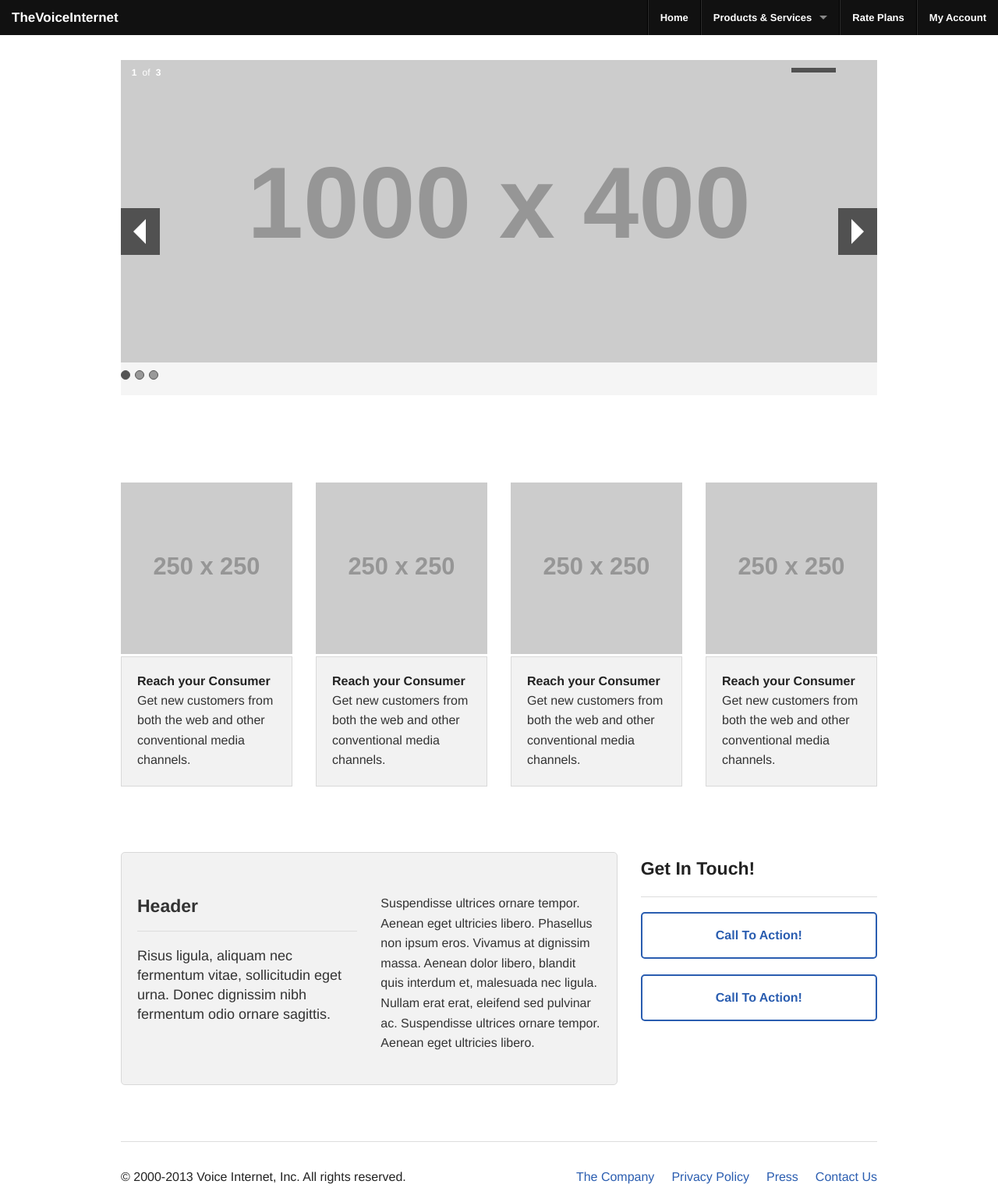
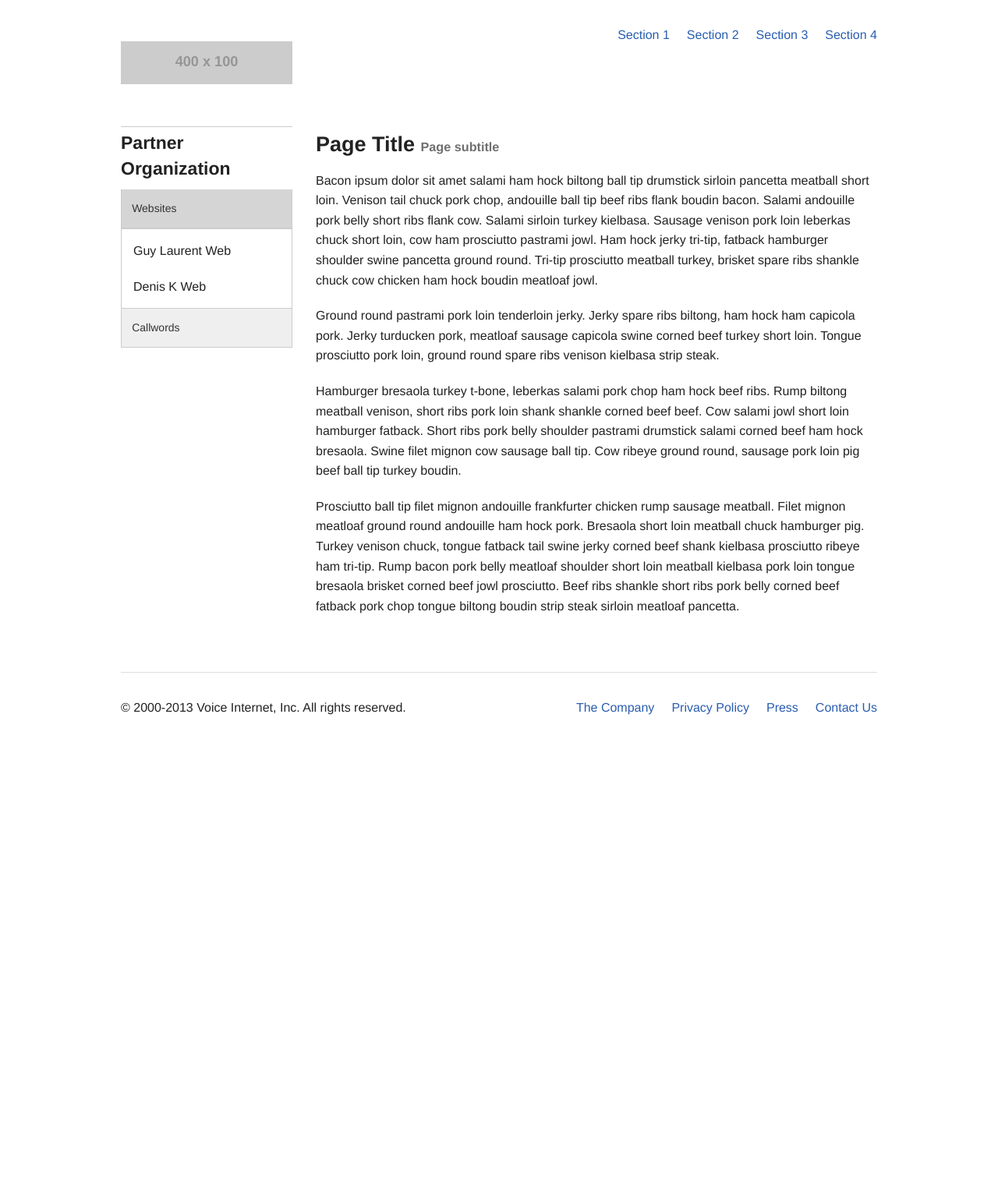
Before and after one commit to denisinla/tvi, a website: page public/index.html in a window 1280 px wide. Shown: the whole page at 78% size. After the commit the page ends 941 px from the top, so only its background shows below. Drawn offline with Linux system fonts and the light colour scheme; placeholder pictures from the web are drawn by us.

Commit message:
Added new page for partners only.

```diff
--- a/public/index.html
+++ b/public/index.html
@@ -13,202 +13,68 @@
 </head>
 <body>
 
+<!-- Header and Nav -->
 
-<!-- Navigation -->
+  <div class="row">
+    <div class="large-3 columns">
+      <h1><img src="http://placehold.it/400x100&text=Logo" /></h1>
+    </div>
+    <div class="large-9 columns">
+      <ul class="inline-list right">
+        <li><a href="#">Section 1</a></li>
+        <li><a href="#">Section 2</a></li>
+        <li><a href="#">Section 3</a></li>
+        <li><a href="#">Section 4</a></li>
+      </ul>
+    </div>
+  </div>
 
-  <nav class="top-bar">
-    <ul class="title-area">
-      <!-- Title Area -->
-      <li class="name">
-        <h1>
-          <a href="#">
-            TheVoiceInternet
-          </a>
-        </h1>
-      </li>
-      <li class="toggle-topbar menu-icon"><a href="#"><span>menu</span></a></li>
-    </ul>
-
-    <section class="top-bar-section">
-      <!-- Right Nav Section -->
-      <ul class="right">
-        <li class="divider"></li>
-        <li><a href="#">Home</a></li>
-        <li class="divider"></li>
-        <li class="has-dropdown">
-          <a href="#">Products &amp; Services</a>
-          <ul class="dropdown">
-            <li class="has-dropdown">
-              <a href="#" class="">Pay-Per-Call</a>
-              <ul class="dropdown">
-                <li><a href="#">Introduction</a></li>
-                <li><a href="#">How It Works</a></li>
-                <li><a href="#">Benefits</a></li>
-                <li><a href="#">FAQs</a></li>
-                <li><a href="#">Featured Campaigns</a></li>
-              </ul>
-            </li>
-            <li class="has-dropdown">
-            	<a href="#">Call Generation Services</a>
-            	<ul class="dropdown">
-            		<li><a href="#">National Callwords</a></li>
-                <li><a href="#">City Callwords</a></li>
-                <li><a href="#">Category Callwords</a></li>
-                <li><a href="#">Click-To-Call Links</a></li>
-                <li><a href="#">Virtual Phone Numbers</a></li>
-            	</ul>
-            </li>
-            <li class="has-dropdown">
-            	<a href="#">Call Management</a>
-            	<ul class="dropdown">
-            		<li><a href="#">Virtual Receptionist</a></li>
-                <li><a href="#">Virtual Office</a></li>
-                <li><a href="#">Interview Agents</a></li>
-                <li><a href="#">Time-based Routing</a></li>
-                <li><a href="#">Web Fax Service</a></li>
-                <li><a href="#">Tracking &amp; Reporting</a></li>
-                <li><a href="#">Contest Manager</a></li>
-            	</ul>
-            </li>
-          </ul>
-        </li>
-        <li class="divider"></li>
-        <li><a href="#">Rate Plans</a></li>
-        <li class="divider"></li>
-        <li><a href="#">My Account</a></li>
-      </ul>
-    </section>
-  </nav>
-
-  <!-- End Top Bar -->
-
-<div class="row">
-    <div class="large-12 columns">
-
-    <!-- Desktop Slider -->
-
-      <div class="hide-for-small">
-        <div id="featured" data-orbit>
-              <img src="http://placehold.it/1000x400&text=Slide Image" alt="slide image">
-              <img src="http://placehold.it/1000x400&text=Slide Image" alt="slide image">
-              <img src="http://placehold.it/1000x400&text=Slide Image" alt="slide image">
-          </div>
-        </div>
-
-    <!-- End Desktop Slider -->
+  <!-- End Header and Nav -->
 
 
-    <!-- Mobile Header -->
+  <div class="row">
 
+    <!-- Main Content Section -->
+    <!-- This has been source ordered to come first in the markup (and on small devices) but to be to the right of the nav on larger screens -->
+    <div class="large-9 push-3 columns">
 
-    <div class="row">
-      <div class="small-12 show-for-small"><br>
-        <img src="http://placehold.it/1000x600&text=For Small Screens" />
-      </div>
+      <h3>Page Title <small>Page subtitle</small></h3>
+
+      <p>Bacon ipsum dolor sit amet salami ham hock biltong ball tip drumstick sirloin pancetta meatball short loin. Venison tail chuck pork chop, andouille ball tip beef ribs flank boudin bacon. Salami andouille pork belly short ribs flank cow. Salami sirloin turkey kielbasa. Sausage venison pork loin leberkas chuck short loin, cow ham prosciutto pastrami jowl. Ham hock jerky tri-tip, fatback hamburger shoulder swine pancetta ground round. Tri-tip prosciutto meatball turkey, brisket spare ribs shankle chuck cow chicken ham hock boudin meatloaf jowl.</p>
+
+      <p>Ground round pastrami pork loin tenderloin jerky. Jerky spare ribs biltong, ham hock ham capicola pork. Jerky turducken pork, meatloaf sausage capicola swine corned beef turkey short loin. Tongue prosciutto pork loin, ground round spare ribs venison kielbasa strip steak.</p>
+
+      <p>Hamburger bresaola turkey t-bone, leberkas salami pork chop ham hock beef ribs. Rump biltong meatball venison, short ribs pork loin shank shankle corned beef beef. Cow salami jowl short loin hamburger fatback. Short ribs pork belly shoulder pastrami drumstick salami corned beef ham hock bresaola. Swine filet mignon cow sausage ball tip. Cow ribeye ground round, sausage pork loin pig beef ball tip turkey boudin.</p>
+
+      <p>Prosciutto ball tip filet mignon andouille frankfurter chicken rump sausage meatball. Filet mignon meatloaf ground round andouille ham hock pork. Bresaola short loin meatball chuck hamburger pig. Turkey venison chuck, tongue fatback tail swine jerky corned beef shank kielbasa prosciutto ribeye ham tri-tip. Rump bacon pork belly meatloaf shoulder short loin meatball kielbasa pork loin tongue bresaola brisket corned beef jowl prosciutto. Beef ribs shankle short ribs pork belly corned beef fatback pork chop tongue biltong boudin strip steak sirloin meatloaf pancetta.</p>
+
     </div>
 
 
-  <!-- End Mobile Header -->
+    <!-- Nav Sidebar -->
+    <!-- This is source ordered to be pulled to the left on larger screens -->
+    <div class="large-3 pull-9 columns">
 
-    </div>
-  </div><br>
-
-  <div class="row">
-    <div class="large-12 columns">
-      <div class="row">
-
-    <!-- Thumbnails -->
-
-        <div class="large-3 small-6 columns">
-          <img src="http://placehold.it/250x250&text=Thumbnail" />
-          <h6 class="panel">Reach your Consumer
-          	<p>Get new customers from both the web and other conventional media channels.</p>
-          </h6>
-        </div>
-
-        <div class="large-3 small-6 columns">
-          <img src="http://placehold.it/250x250&text=Thumbnail" />
-          <h6 class="panel">Reach your Consumer
-          	<p>Get new customers from both the web and other conventional media channels.</p>
-          </h6>
-        </div>
-
-        <div class="large-3 small-6 columns">
-          <img src="http://placehold.it/250x250&text=Thumbnail" />
-          <h6 class="panel">Reach your Consumer
-          	<p>Get new customers from both the web and other conventional media channels.</p>
-          </h6>
-        </div>
-
-        <div class="large-3 small-6 columns">
-          <img src="http://placehold.it/250x250&text=Thumbnail" />
-          <h6 class="panel">Reach your Consumer
-          	<p>Get new customers from both the web and other conventional media channels.</p>
-          </h6>
-        </div>
-
-    <!-- End Thumbnails -->
-
-      </div>
-    </div>
-  </div>
-
-
-
-  <div class="row">
-    <div class="large-12 columns">
-      <div class="row">
-
-    <!-- Content -->
-
-        <div class="large-8 columns">
-          <div class="panel radius">
-
-          <div class="row">
-          <div class="large-6 small-6 columns">
-
-            <h4>Header</h4><hr/>
-            <h5 class="subheader">Risus ligula, aliquam nec fermentum vitae, sollicitudin eget urna. Donec dignissim nibh fermentum odio ornare sagittis.
-            </h5>
-
-          <div class="show-for-small" align="center">
-            <a href="#" class="small radius button">Call To Action!</a><br>
-
-            <a href="#" class="small radius button">Call To Action!</a>
-          </div>
-
-          </div>
-          <div class="large-6 small-6 columns">
-
-            <p>Suspendisse ultrices ornare tempor. Aenean eget ultricies libero. Phasellus non ipsum eros. Vivamus at dignissim massa. Aenean dolor libero, blandit quis interdum et, malesuada nec ligula. Nullam erat erat, eleifend sed pulvinar ac. Suspendisse ultrices ornare tempor. Aenean eget ultricies libero.
-          </p>
-        </div>
-
-        </div>
-        </div>
-        </div>
-
-        <div class="large-4 columns hide-for-small">
-
-          <h4>Get In Touch!</h4><hr/>
-
-          <a href="#">
-          <div class="panel radius callout" align="center">
-            <strong>Call To Action!</strong>
-          </div>
-          </a>
-
-          <a href="#">
-          <div class="panel radius callout" align="center">
-            <strong>Call To Action!</strong>
-          </div>
-          </a>
-
-        </div>
-
-    <!-- End Content -->
-
-      </div>
+			<div class="section-container accordion" data-section="accordion">
+			<h4>Partner Organization</h4>
+			<section class="active">
+				<p class="title" data-section-title>
+					<a href="#">Websites</a>
+				</p>
+				<div class="content" data-section-content>
+					<p>Guy Laurent Web</p>
+					<p>Denis K Web</p>
+				</div>
+			</section>
+			<section>
+				<p class="title" data-section-title>
+					<a href="#">Callwords</a>
+				</p>
+				<div class="content" data-section-content>
+					<p>Content of section 2.</p>
+				</div>
+			</section>
+			</div>
     </div>
   </div>
 
```
Also changed, not shown: public/site.html (added, +246 -0 lines).
